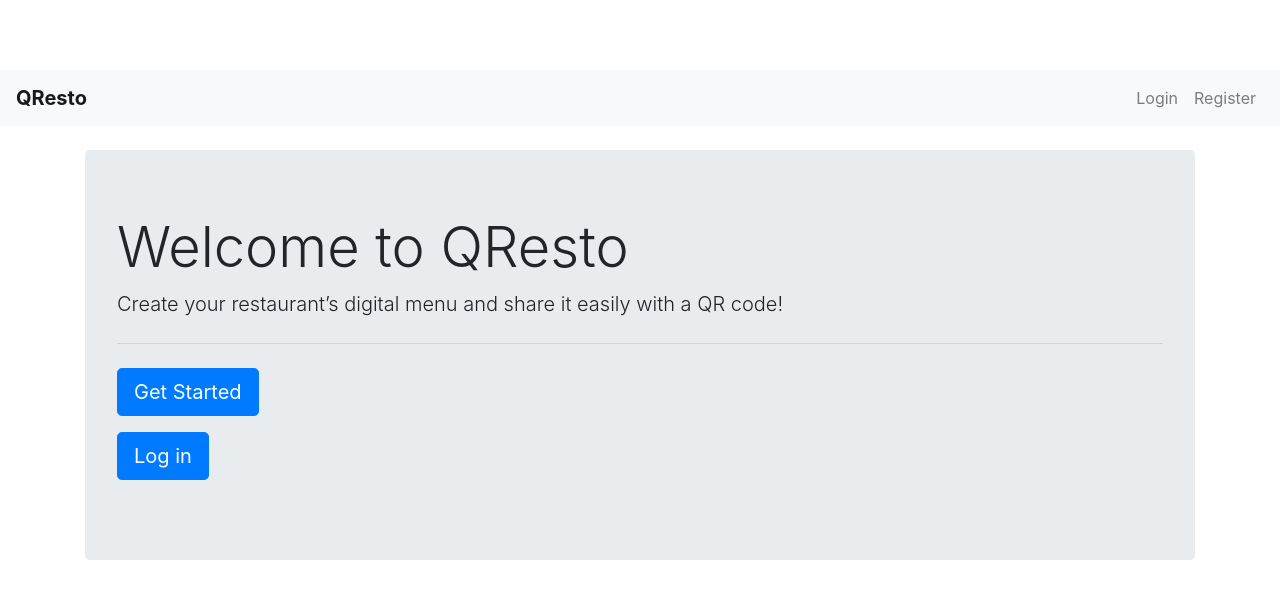
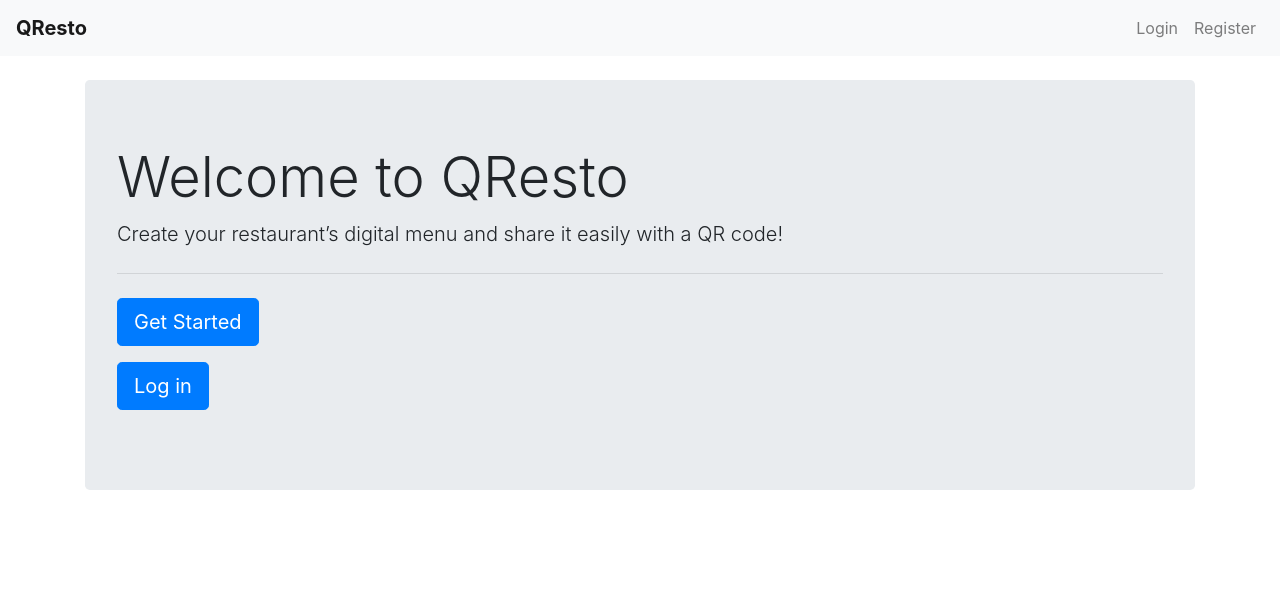
Before and after one commit to AgHamza/QResto, a Flask app: page / in a window 1280 px wide. Shown: the top 599 px of the page. Run offline with Flask 3, Linux system fonts and the light colour scheme; some libraries are stand-ins or nearby versions.

Commit message:
style modification

```diff
--- a/app/static/css/style.css
+++ b/app/static/css/style.css
@@ -1,5 +1,5 @@
 body {
-    padding-top: 70px;
+    padding-top: 0px;
   }
 
   .navbar-brand {
```
